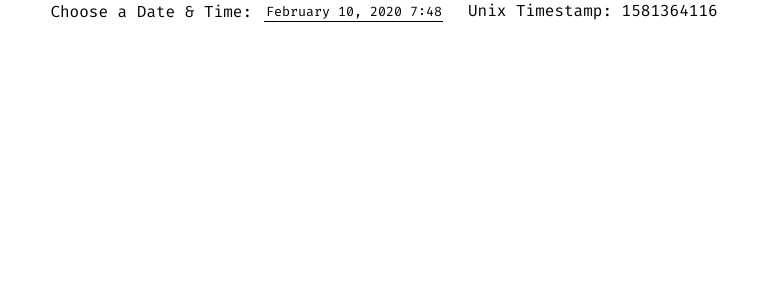
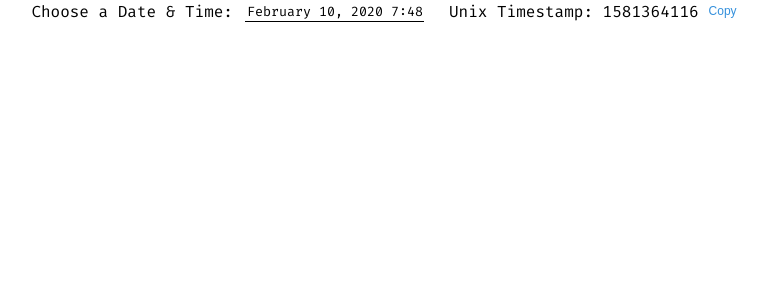
Before and after one commit to mrpineapples/timestamp-generator, a React (Create React App) app: page / in a window 1280 px wide. Shown: the top 300 px of the page, without its empty margins (256-1023 px from the left). Built offline with nearby package versions, Linux system fonts and the light colour scheme.

Commit message:
feat: adds copy to clipboard functionality

```diff
--- /dev/null
+++ b/src/components/CopyButton/index.js
@@ -0,0 +1,23 @@
+import React from "react";
+import PropTypes from "prop-types";
+import CopyButtonContainer from "./styles";
+
+const CopyButton = (props) => {
+    const copyTimeStamp = () => {
+        const copyText = document.querySelector("#timestamp-value").textContent;
+        const tempInput = document.createElement("input");
+        tempInput.value = copyText;
+        document.body.appendChild(tempInput);
+        tempInput.select();
+        document.execCommand("copy");
+        document.body.removeChild(tempInput);
+    };
+
+    return (
+        <CopyButtonContainer onClick={copyTimeStamp}>Copy</CopyButtonContainer>
+    );
+};
+
+CopyButton.propTypes = {};
+
+export default CopyButton;
--- /dev/null
+++ b/src/components/CopyButton/styles.js
@@ -0,0 +1,24 @@
+import styled from "styled-components";
+
+const CopyButtonContainer = styled.button`
+    border: none;
+    margin: 0 0 0 10px;
+    padding: 0;
+    overflow: visible;
+    background: transparent;
+    color: #3490dc;
+    font-size: 12px;
+    line-height: normal;
+    -webkit-font-smoothing: inherit;
+    -moz-osx-font-smoothing: inherit;
+    -webkit-appearance: none;
+    cursor: pointer;
+
+    /* Remove excess padding and border in Firefox 4+ */
+    &::-moz-focus-inner {
+        border: 0;
+        padding: 0;
+    }
+`;
+
+export default CopyButtonContainer;
--- a/src/components/Timestamp/index.js
+++ b/src/components/Timestamp/index.js
@@ -1,12 +1,14 @@
 import React from "react";
 import PropTypes from "prop-types";
 import TimestampContainer from "./styles";
+import CopyButton from "../CopyButton";
 
 const Timestamp = ({ date }) => {
     return (
         <TimestampContainer>
             {/* eslint-disable-next-line */}
-            <p className="timestamp">Unix Timestamp: {Math.floor(date.getTime() / 1000)}</p>
+            <p className="timestamp">Unix Timestamp: <span id="timestamp-value">{Math.floor(date.getTime() / 1000)}</span></p>
+            <CopyButton />
         </TimestampContainer>
     );
 };
--- a/src/components/Timestamp/styles.js
+++ b/src/components/Timestamp/styles.js
@@ -1,10 +1,13 @@
 import styled from "styled-components";
 
 const TimestampContainer = styled.div`
+    display: flex;
+    align-items: center;
     margin-left: 25px;
     text-align: center;
 
     .timestamp {
+        display: inline;
         margin: 0;
     }
 `;
```
